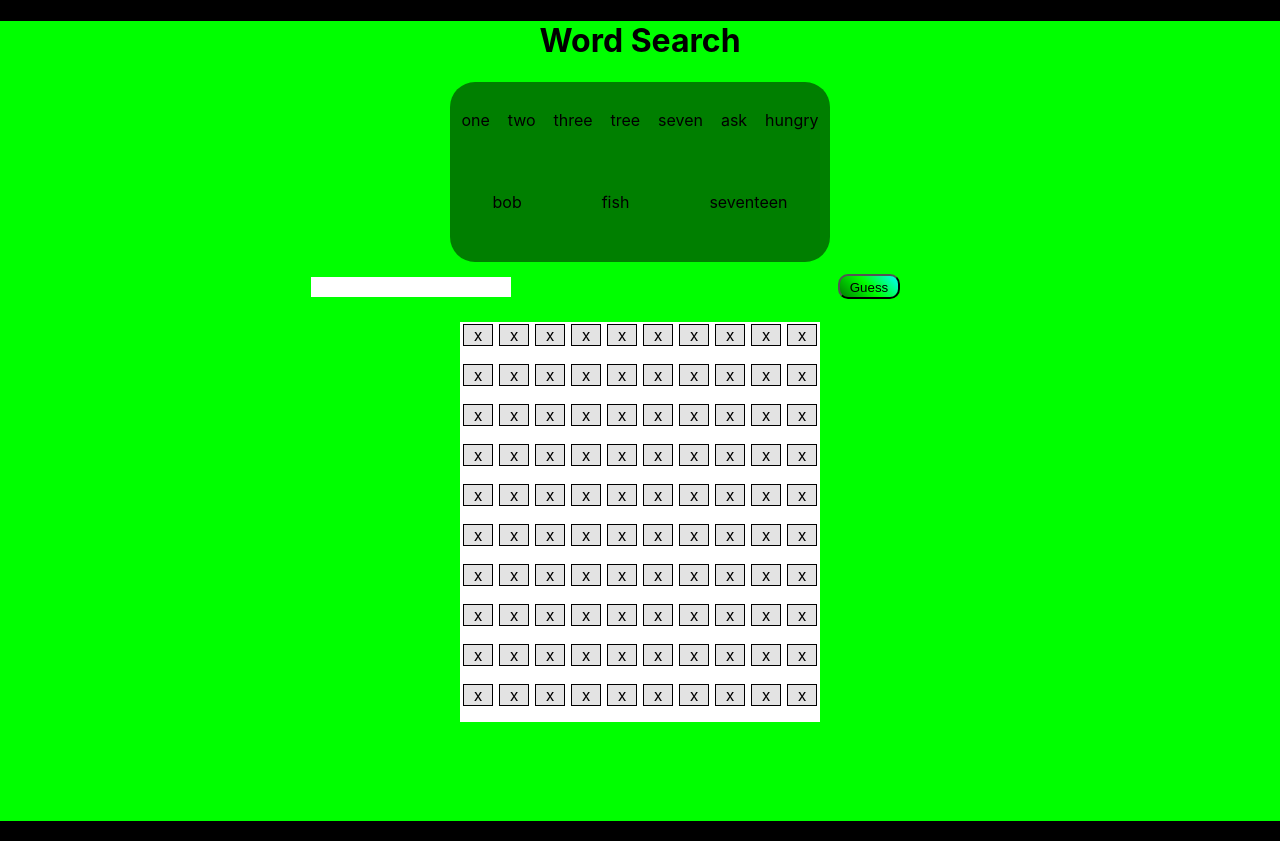
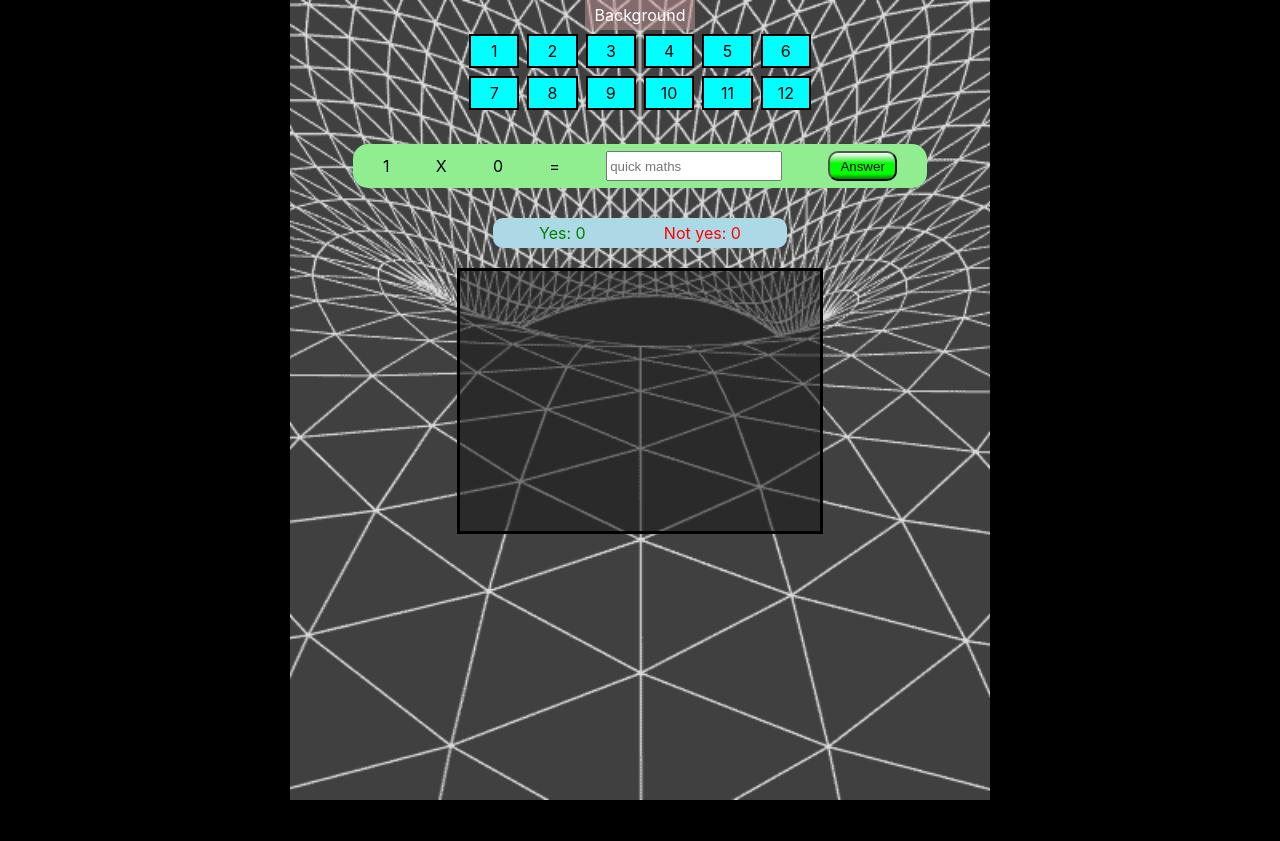
Before and after one commit to CoHogan1/multiplicationTable, a React (Create React App) app: page / in a window 1280 px wide. After the commit the page ends 800 px from the top, so only its background shows below. Built offline with nearby package versions, Linux system fonts and the light colour scheme.

Commit message:
added numbers up to 12, added CSS styling, shrunk answer box.

```diff
--- a/src/App.css
+++ b/src/App.css
@@ -6,8 +6,8 @@
   height: 100vh;
   background-size: cover;
 }
+
 /* main page */
-
 .main {
     background-color: cyan;
     width: 100vw;
@@ -17,36 +17,39 @@
 
 
 /* multiply */
-
 .table-type{
     display: flex;
+    flex-wrap: wrap;
     justify-content: space-around;
     margin: auto;
-    width: 80%;
+    width: 350px;
 
 }
 
 .table-number {
-    background-color: red;
+    background-color: cyan;
+    flex: 1 0 12%;
     width: 30px;
     height: 30px;
     line-height: 30px;
     border: 2px solid black;
-    margin: 30px 4px;
+    margin: 4px;
 
 }
 
 .selected {
-    background-color: green;
+    background-color: lightgreen;
+    flex: 1 0 12%;
     width: 30px;
     height: 30px;
     line-height: 30px;
-    border: 2px solid black;
-    margin: 30px 4px;
+    border: 2px solid white;
+    box-shadow: 0 0  6px white;
+    margin: 4px;
 }
 
 .equation{
-    background-color: lightgrey;
+    background-color: lightgreen;
     padding: 7px;
     border-radius: 15px;
     width: 80%;
@@ -60,11 +63,11 @@
 button {
     border-radius: 10px;
     padding: 4px 10px;
-    background: linear-gradient(45deg, green, lime, cyan);
+    background: linear-gradient(white, lightgreen, lime, lime, lime, green);
 }
 
 button:active {
-  transform: translateY(-2px);
+  transform: translateY(-4px);
 }
 
 input {
@@ -78,7 +81,7 @@ input {
     border-radius: 10px;
     display: flex;
     justify-content: space-around;
-    background-color: darkgrey;
+    background-color: lightblue;
 }
 
 .answerList {
@@ -86,7 +89,7 @@ input {
     padding: 5px;
     border: 3px solid black;
     width: 50%;
-    height: 300px;
+    height: 250px;
     max-height: 300px;
     overflow-y: scroll;
     background-color: rgba(20,20,20, 0.5);
@@ -99,7 +102,7 @@ input {
 }
 
 .next {
-    background: rgba(200,200,200, 0.4);
+    background: rgba(200, 150, 150, 0.5);
     width: 100px;
     padding: 5px;
     margin: auto;
@@ -170,9 +173,9 @@ input {
 .guessMenu {
     margin: 10px auto;
     display: grid;
-    grid-template-columns: 1fr 1fr;
+    grid-template-columns: 1fr 1fr 1fr;
     grid-gap: 20px;
-    width: 70%;
+    width: 350px;
     height: 30px;
 }
 
--- a/src/App.js
+++ b/src/App.js
@@ -10,7 +10,7 @@ function App() {
 
   return (
     <div className="Main" >
-        <WordSearch />
+        <Multiply />
     </div>
   );
 }
@@ -20,3 +20,4 @@ export default App;
 
 
     // <Multiply />
+    // <WordSearch />
--- a/src/multiply.js
+++ b/src/multiply.js
@@ -18,12 +18,12 @@ import image13 from "./backgrounds/spider.gif";
 import image14 from "./backgrounds/treeLake.gif";
 
 
-let tables = [1,2,3,4,5,6,7,8,9];
+let tables = [1,2,3,4,5,6,7,8,9,10,11,12];
 let imgs = [ image1, image2, image3, image4, image5, image6, image7,
     image8, image9, image10, image11, image12, image13, image14];
 
 function Multiply() {
-    let [selectedTable, setSelectedtable] = useState(0);
+    let [selectedTable, setSelectedtable] = useState(1);
     let [secondNumber, setSecondNumber] = useState(0);
     let [ansList, setAnsList] = useState([]);
     let [input, setInput] = useState('');
@@ -50,7 +50,7 @@ function Multiply() {
 
     // generate random number2 to practice
     const getNum = () => {
-        let num = Math.floor(Math.random() * (9 - 1) + 1);
+        let num = Math.floor(Math.random() * (13 - 1) + 1);
         setSecondNumber(num);
         //console.log(num, " setting sec num");
     }
@@ -115,6 +115,7 @@ function Multiply() {
             <div>{secondNumber}</div>
             <div> = </div>
             <input placeholder="quick maths"
+                type="number"
                 value={input}
                 name="answer"
                 onChange={handleChange}>
--- a/src/wordSearch.js
+++ b/src/wordSearch.js
@@ -4,36 +4,24 @@ import React, { useState } from 'react';
 // test data
 let wordList = ['one', 'two','three', 'tree', 'seven', 'ask', 'hungry',"bob",'fish','seventeen']
 
-let testArr = [ [],[],[],[],[],[],[],[],[],[] ]
-
-for (let i = 0; i < testArr.length; i++){
-    for (let z = 0; z < testArr.length; z++){
-        testArr[i][z] = "0"
-    }
-}
-
-function WordSearch() {
-    let [guess, setGuess] = useState('');
-    let [input, setInput] = useState('');
-
 // generate a board with selected words
 function generateCrosswordGrid(words) {
+  console.time('test')
   const gridSize = 10;
   const crosswordGrid = [];
-
   // Generate an empty grid
   for (let i = 0; i < gridSize; i++) {
     const row = new Array(gridSize).fill('');
     crosswordGrid.push(row);
   }
-
   // Place words in the grid
   for (const word of words) {
     placeWordInGrid(word, crosswordGrid);
   }
-
+  console.timeEnd('test')
   return crosswordGrid;
 }
+
 
 function placeWordInGrid(word, grid) {
   const gridSize = grid.length;
@@ -85,13 +73,36 @@ function WordSearch() {
   return true;
 }
 
-    // Example usage
 const crosswordGrid = generateCrosswordGrid(wordList);
+
+const generateRandomLetter = () => {
+    // ASCII values for lowercase letters: 'a' is 97, 'z' is 122
+    const randomCharCode = Math.floor(Math.random() * (122 - 97 + 1)) + 97;
+    const randomLetter = String.fromCharCode(randomCharCode);
+    return randomLetter;
+}
+
+for (let i = 0; i < crosswordGrid.length; i++){
+    for (let z = 0; z < crosswordGrid[i].length; z++){
+        if (crosswordGrid[i][z] === ""){
+            crosswordGrid[i][z] = generateRandomLetter();
+        }
+    }
+}
+
+//------------------------------------------------------------------------------
+
+function WordSearch() {
+    let [guess, setGuess] = useState('');
+    let [input, setInput] = useState('');
+    let [score, setScore] = useState(0);
+
 
     const clicked = (e) => {
         e.target.classList.toggle('clicked')
         // save guess' as a string
         setGuess(guess += e.target.innerHTML)
+        // make sure guess keeps a pattern
     }
 
     const guessWord = (e) => {
@@ -100,7 +111,10 @@ function WordSearch() {
         // check is guessed word is in word list
         let flag = false;
         for (let i = 0 ; i < wordList.length; i++){
-            if (wordList[i] === guess){ flag = true };
+            if (wordList[i] === guess){
+                flag = true
+                setScore(score+=1)
+            };
         }
         if (flag){
             // mark word found
@@ -110,8 +124,6 @@ function WordSearch() {
 
         // clear guess
     }
-
-
 
 
     return (
@@ -124,24 +136,19 @@ function WordSearch() {
                 )}
             </div>
 
-
             <div className="guessMenu">
                 <p placeholder="guess a word" className="guessBar">{guess}</p>
                 <button onClick={guessWord} className="guessButton">Guess</button>
+                <p className="score">{score}</p>
             </div>
 
-
-
             <div className="wordSearchBox">
-
                 {crosswordGrid.map((val,ind) => val.map((v,i) =>
                     <div key={[ind,i]} className="searchLetter"
                         onClick={clicked}
-                    >x</div>
+                        >{crosswordGrid[ind][i]}</div>
                  ))}
-
             </div>
-
         </div>
     )
 }
```
Lines whose indentation alone changed are shown as unchanged.
